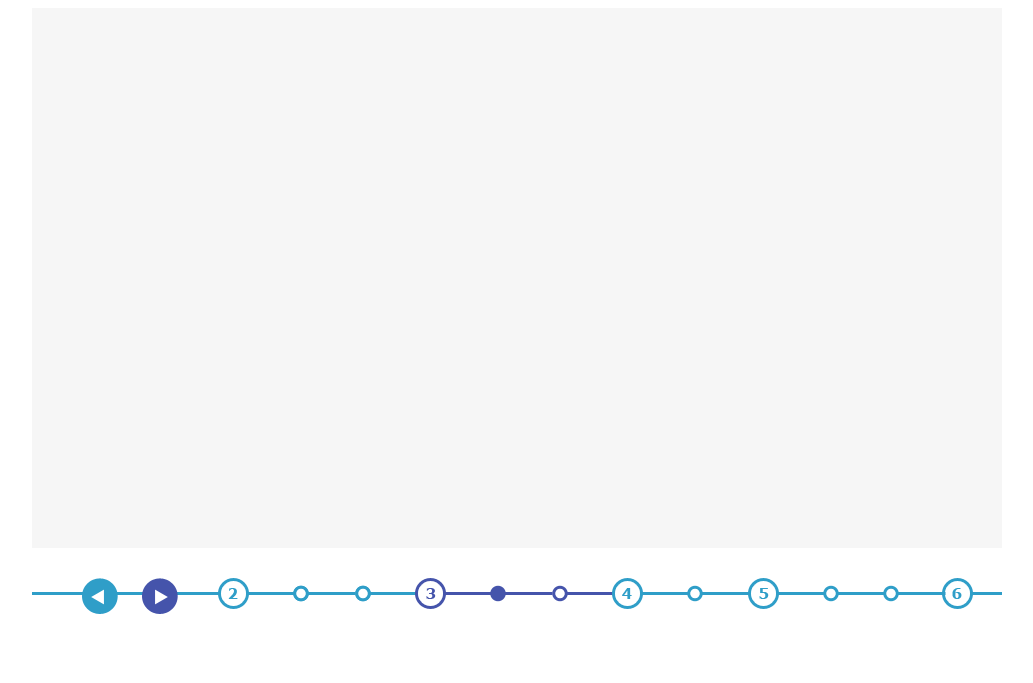
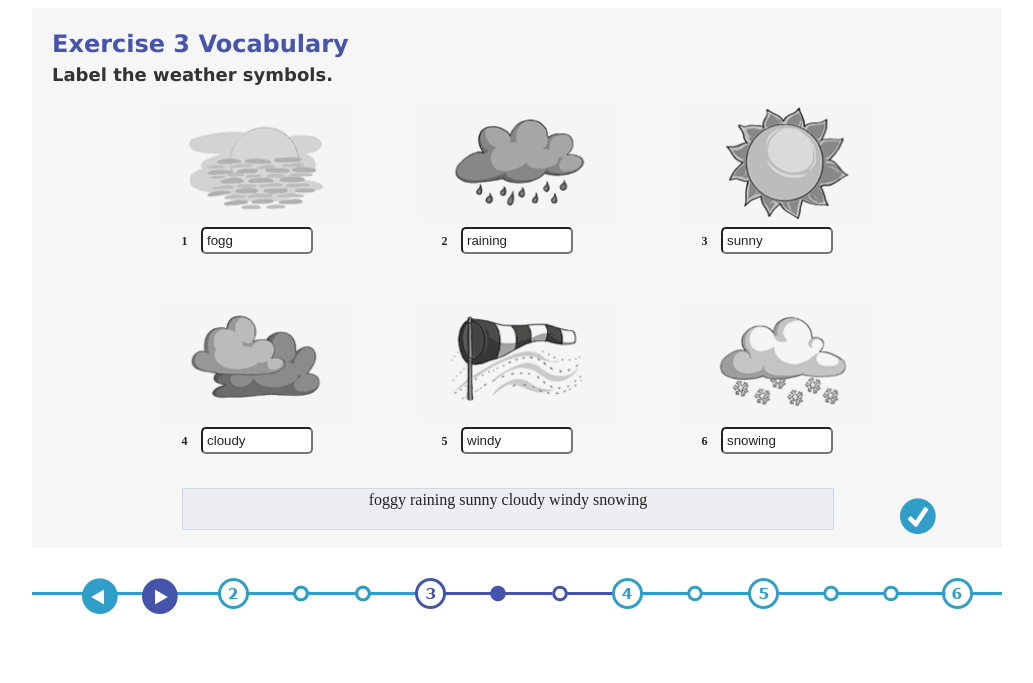
Before and after one commit to piotrl88/ember-task, a plain HTML site: page index.html in a window 1280 px wide. Shown: the whole page, without its empty margins (123-1156 px from the left). Drawn offline with Linux system fonts and the light colour scheme.

Commit message:
Update 07.11.2013 10:58
Some styles correction.
Added redirect for first route when app starts.
Find out how to fix problem with separated model for each route.
Check code with JSLint, correct globas, use strict, etc.

```diff
--- a/css/main.css
+++ b/css/main.css
@@ -331,10 +331,6 @@ textarea {
     margin: 5px;
     padding: 0px;
     float: left;
-    transform:rotate(5deg);
-    -webkit-transform:rotate(5deg);
-    -moz-transform:rotate(5deg);
-    -o-transform:rotate(5deg);
 }
 .content .ex-item.ex2 span {
     display: block;
@@ -352,13 +348,38 @@ textarea {
     border: 5px solid #ffffff;
     box-shadow: 2px 2px 4px #191919;
 }
-
+.content .ex-item.ex2.imgOdd {
+    transform:rotate(5deg);
+    -webkit-transform:rotate(5deg);
+    -moz-transform:rotate(5deg);
+    -o-transform:rotate(5deg);
+}
+.content .ex-item.ex2.imgEven {
+    transform:rotate(-5deg);
+    -webkit-transform:rotate(-5deg);
+    -moz-transform:rotate(-5deg);
+    -o-transform:rotate(-5deg);
+}
 .content .ex-item {
     width: 220px;
     height: 200px;
     margin: 0px 20px 0px 20px;
     padding: 0px;
     float: left;
+}
+.content .ex-item p {
+    display: block;
+    width: 15px;
+    height: 15px;
+    margin: 0px;
+    padding: 0px;
+
+    position: relative;
+    top: 145px;
+    left: 30px;
+
+    font-size: 12px;
+    font-weight: bold;
 }
 .content .ex-item img {
     width: 200px;
@@ -388,8 +409,6 @@ textarea {
     margin: 60px 0px 20px 100px;
     padding: 0px;
     text-align: center;
-    border: 1px solid #bbbbbb;
-    background-color: rgba(255,255,255, 0.6);
 }
 .content .hint .hint-content.ex2 div {
     width: 250px;
@@ -397,7 +416,7 @@ textarea {
     float: left;
 }
 .content .hint .hint-content.ex2 input {
-    width: 60px;
+    width: 40px;
     float: left;
 }
 .content .hint .hint-content.ex2 p {
@@ -410,15 +429,15 @@ textarea {
     float: left;
 }
 
-.content .hint .hint-content {
+.content .hint .hint-content.ex1 {
     width: 650px;
     height: 40px;
     float: left;
     margin: 0px 0px 0px 150px;
     padding: 0px;
     text-align: center;
-    border: 1px solid #bbbbbb;
-    background-color: rgba(255,255,255, 0.6);
+    border: 1px solid #CDD9E1;
+    background-color: rgba(230, 234, 238, 0.6);
 }
 .content .hint .hint-content p {
     display: block;
@@ -456,6 +475,9 @@ input {
     padding: 4px;
     margin: 4px;
     width: 100px;
+    border-radius: 5px;
+    -moz-border-radius: 5px;
+    -webkit-border-radius: 5px;
 }
 
 .validation .valid {
--- a/index.html
+++ b/index.html
@@ -1,8 +1,5 @@
 <!DOCTYPE html>
-<!--[if lt IE 7]>      <html class="no-js lt-ie9 lt-ie8 lt-ie7"> <![endif]-->
-<!--[if IE 7]>         <html class="no-js lt-ie9 lt-ie8"> <![endif]-->
-<!--[if IE 8]>         <html class="no-js lt-ie9"> <![endif]-->
-<!--[if gt IE 8]><!--> <html class="no-js"> <!--<![endif]-->
+<html>
     <head>
         <meta charset="utf-8">
         <meta http-equiv="X-UA-Compatible" content="IE=edge">
@@ -33,6 +30,7 @@
         <form>
         {{#each}}
             <div class="ex-item">
+                <p>{{id}}</p>
                 <img src={{unbound pict}} alt="icon" />
                 {{view App.TestField valueBinding="name" classBinding="isValid:valid:invalid" }}
             </div>
@@ -40,7 +38,7 @@
         </form>
 
         <div class="hint">
-            <div class="hint-content">
+            <div class="hint-content ex1">
             {{#each}}
                 {{answer}}
             {{/each}}
@@ -57,7 +55,7 @@
         </div>
         <form>
         {{#each}}
-            <div class="ex-item ex2">
+            <div class="ex-item ex2 {{unbound imgOddEven id}}" >
                 <span>{{id}}</span>
                 <img src={{unbound pict}} alt="icon" />
             </div>
--- a/js/main.js
+++ b/js/main.js
@@ -1,5 +1,6 @@
 /*jslint browser: true*/
 /*global $, jQuery, alert, Ember*/
+
 //set up emberjs application with logs
 var App = Ember.Application.create({
     LOG_TRANSITIONS: true,
@@ -21,15 +22,14 @@ App.Router.map(function () {
 });
 
 
-/*Ember.Handlebars.registerBoundHelper("hints", function(model) {
-    var theArray = model.get('content').content;
-    var len = theArray.length;
-    var i = len;
-    while (i--) {
-        var p = parseInt(Math.random()*len);
-        var t = theArray[i];
-        console.log(theArray[i].get('answer'));
-        theArray[i] = theArray[p];
-        theArray[p] = t;
+//set up simple helper for change box class (rotation)
+Ember.Handlebars.registerBoundHelper("imgOddEven", function (id) {
+    "use strict";
+    var imgClass;
+    if (id % 2 === 0) {
+        imgClass = "imgOdd";
+    } else {
+        imgClass = "imgEven";
     }
-});*/
+    return imgClass;
+});
--- a/js/models/models.js
+++ b/js/models/models.js
@@ -10,23 +10,28 @@ App.Ex1 = DS.Model.extend({
     name : DS.attr("string"),
     pict: DS.attr("string"),
     isValid: DS.attr(),
-    answer: DS.attr("string")
+    type : DS.attr("string"),
+    answer: DS.attr("string"),
+    desc : DS.attr("string")
 });
 App.Ex2 = DS.Model.extend({
     name : DS.attr("string"),
-    pict2: DS.attr("string"),
+    pict: DS.attr("string"),
     isValid: DS.attr(),
     answer: DS.attr("string"),
     desc : DS.attr("string")
 });
 
 //my fixtures model data for each exercise
+//put all data to one fixture should solve problem with separated models
+//i need to check type value in handlebar each method and display data for each exercise according to type
 App.Ex1.FIXTURES = [
     {
         id: 1,
         name : "fogg",
         pict: "img/exercise1/1.png",
         isValid : null,
+        type : "ex1",
         answer: "foggy"
     },
     {
@@ -34,6 +39,7 @@ App.Ex1.FIXTURES = [
         name : "raining",
         pict: "img/exercise1/2.png",
         isValid : null,
+        type : "ex1",
         answer: "raining"
     },
     {
@@ -41,6 +47,7 @@ App.Ex1.FIXTURES = [
         name : "sunny",
         pict: "img/exercise1/3.png",
         isValid : null,
+        type : "ex1",
         answer: "sunny"
     },
     {
@@ -48,6 +55,7 @@ App.Ex1.FIXTURES = [
         name : "cloudy",
         pict: "img/exercise1/4.png",
         isValid : null,
+        type : "ex1",
         answer: "cloudy"
     },
     {
@@ -55,6 +63,7 @@ App.Ex1.FIXTURES = [
         name : "windy",
         pict: "img/exercise1/5.png",
         isValid : null,
+        type : "ex1",
         answer: "windy"
     },
     {
@@ -62,8 +71,63 @@ App.Ex1.FIXTURES = [
         name : "snowing",
         pict: "img/exercise1/6.png",
         isValid : null,
+        type : "ex1",
         answer: "snowing"
-    }
+    }/*,
+    {
+        id: 7,
+        name : "0",
+        pict: "img/exercise2/1.png",
+        answer: "1",
+        isValid : null,
+        type : "ex2",
+        desc : "doing a project"
+    },
+    {
+        id: 8,
+        name : "2",
+        pict: "img/exercise2/2.png",
+        answer: "2",
+        isValid : null,
+        type : "ex2",
+        desc : "enjoying a field trip"
+    },
+    {
+        id: 9,
+        name : "3",
+        pict: "img/exercise2/3.png",
+        answer: "3",
+        isValid : null,
+        type : "ex2",
+        desc : "working on computers"
+    },
+    {
+        id: 10,
+        name : "4",
+        pict: "img/exercise2/4.png",
+        answer: "4",
+        type : "ex2",
+        isValid : null,
+        desc : "taking a test"
+    },
+    {
+        id: 11,
+        name : "5",
+        pict: "img/exercise2/5.png",
+        answer: "5",
+        type : "ex2",
+        isValid : null,
+        desc : "giving a presentation"
+    },
+    {
+        id: 12,
+        name : "6",
+        pict: "img/exercise2/6.png",
+        answer: "6",
+        type : "ex2",
+        isValid : null,
+        desc : "practicing yoga"
+    }*/
 ];
 
 App.Ex2.FIXTURES = [
--- a/js/routes/routes.js
+++ b/js/routes/routes.js
@@ -7,6 +7,10 @@ App.IndexRoute = Ember.Route.extend({
     model: function () {
         "use strict";
         return this.store.find('ex1');
+    },
+    redirect: function () {
+        "use strict";
+        this.transitionTo('index.ex1');
     }
 });
 
```
